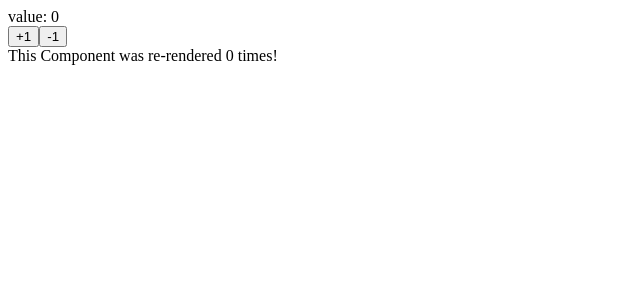
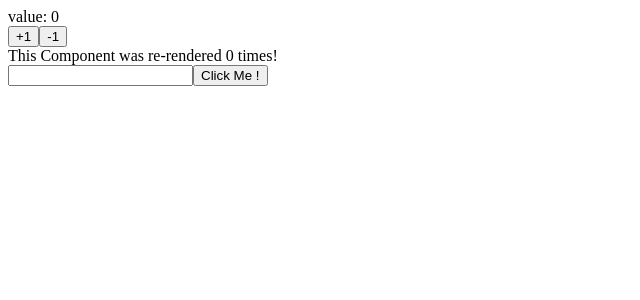
Before and after one commit to Teppei-tt/my-first-react-app-in-typescript, a React (Create React App) app: page / in a window 1280 px wide. Shown: the top 300 px of the page, without its empty margins (0-640 px from the left). Built offline with nearby package versions, Linux system fonts and the light colour scheme.

Commit message:
✨ useRef2

```diff
--- a/src/Counter.tsx
+++ b/src/Counter.tsx
@@ -17,7 +17,10 @@
     renderTimes.current = renderTimes.current + 1;
   }, []);
 
-  const ref = useRef(null);
+  const ref = useRef<HTMLInputElement>(null!);
+  const focusInput = () => {
+    ref.current.focus();
+  };
 
   return (
     <div>
@@ -25,6 +28,8 @@
       <button onClick={increment}>+1</button>
       <button onClick={decriment}>-1</button>
       <div>This Component was re-rendered {renderTimes.current} times!</div>
+      <input ref={ref} type="text" />
+      <button onClick={focusInput}>Click Me !</button>
     </div>
   );
 };
```
